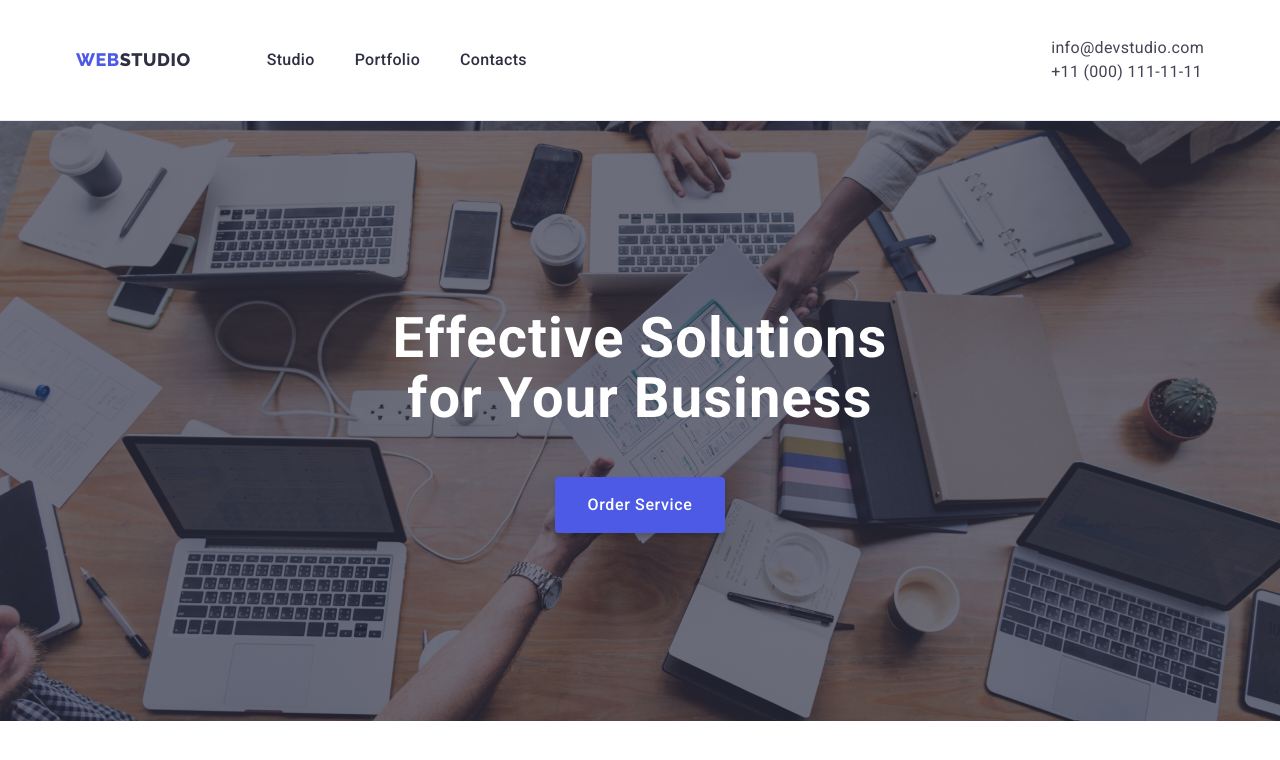
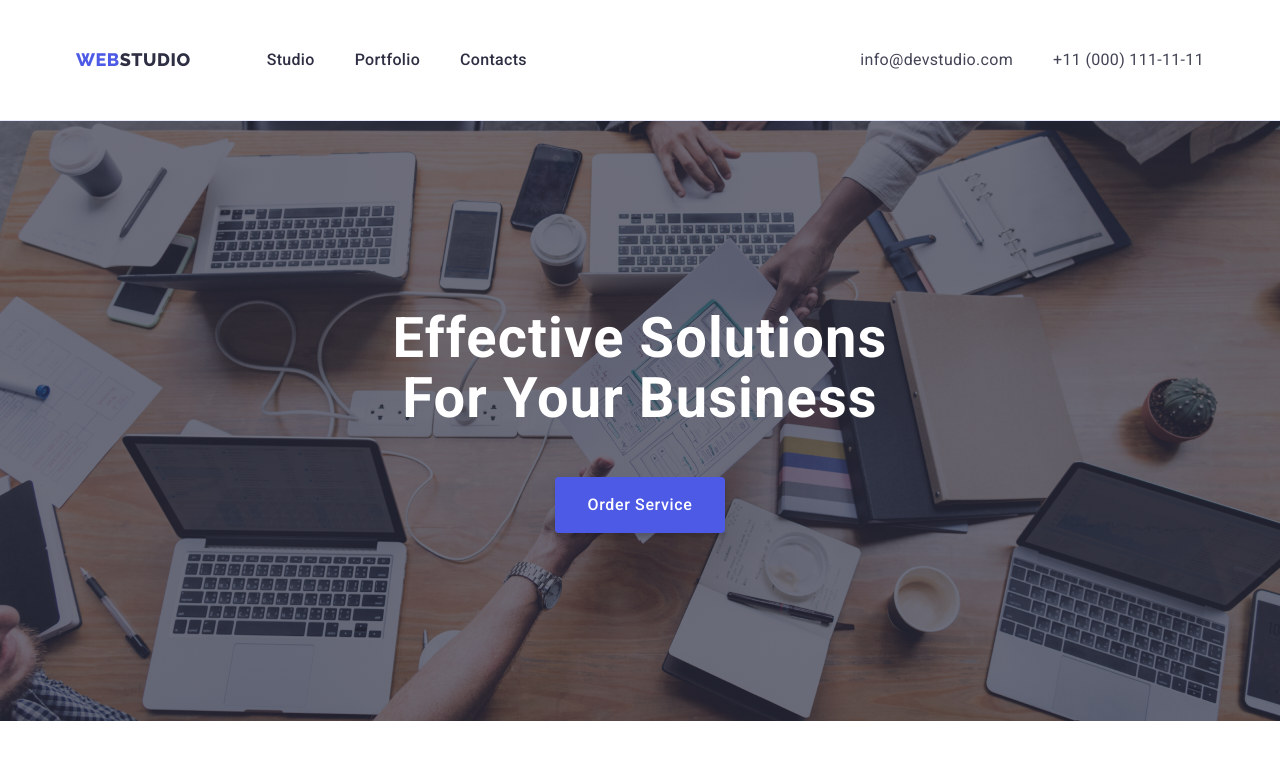
Before and after one commit to Foxfonblack/goit-markup-hw-07, a plain HTML site: page index.html in a window 1280 px wide. Drawn offline with nearby package versions, Linux system fonts and the light colour scheme.

Commit message:
index.html9999

```diff
--- a/css/styles.css
+++ b/css/styles.css
@@ -63,15 +63,31 @@ button:focus {
 
 /* HEADER */
 /* 0-767 */
+
+
+.contact-info-list {
+  display: none;
+
+  @media screen and (min-width: 768px) {
+    display: block;
+  }
+
+  @media screen and (min-width: 1200px) {
+    display: flex;
+    gap: 40px;
+  }
+
+}
+
 @media screen and (max-width: 767px) {
   .menu {
     display: none;
   }
 
-  .contact-info {
-    display: none;
 
-  }
+
+
+
   .mobile-menu {
     position: fixed;
     top: 0;
@@ -160,8 +176,6 @@ button:focus {
     display: flex;
     align-items: center;
     justify-content: space-between;
-    padding-top: 24px;
-    padding-bottom: 24px;
     width: 768px;
     padding: 0 15px;
   }
@@ -222,9 +236,8 @@ button:focus {
     display: flex;
     align-items: center;
     justify-content: space-between;
-    padding-top: 24px;
-    padding-bottom: 24px;
-    width: 768px;
+
+    /* width: 768px; */
     padding: 0 15px;
   }
   }
@@ -282,9 +295,9 @@ button:focus {
   .menu {
     display: flex;
   }
-  .contact-info {
+  /* .contact-info {
     display: flex;
-  }
+  } */
 }
 
 @media screen and (min-width: 1200px) {
@@ -448,15 +461,36 @@ button:focus {
 }
 
 .page-main-title {
-  font-weight: 700;
+  font-family: 'Roboto';
+font-style: normal;
+font-weight: 700;
+font-size: 36px;
+line-height: 40px;
+text-align: center;
+letter-spacing: 0.02em;
+text-transform: capitalize;
+color: var(--page-background-color);
+max-width: 320px;
+margin-top: 112px;
+
+@media screen and (min-width: 768px) {
+
   font-size: 56px;
+  line-height: 60px;
+
+
+  max-width: 496px;
+}
+  @media screen and (min-width: 1200px) {
+
   line-height: 1.07;
-  letter-spacing: 0.02em;
+
   max-width: 496px;
   height: 120px;
-  text-align: center;
-  color: var(--page-background-color);
+
+
   margin-top: 188px;
+  }
 }
 .modal-open-btn {
   background-color: var(--logo-brand-color);
```
Also changed, not shown: 2 other files.
